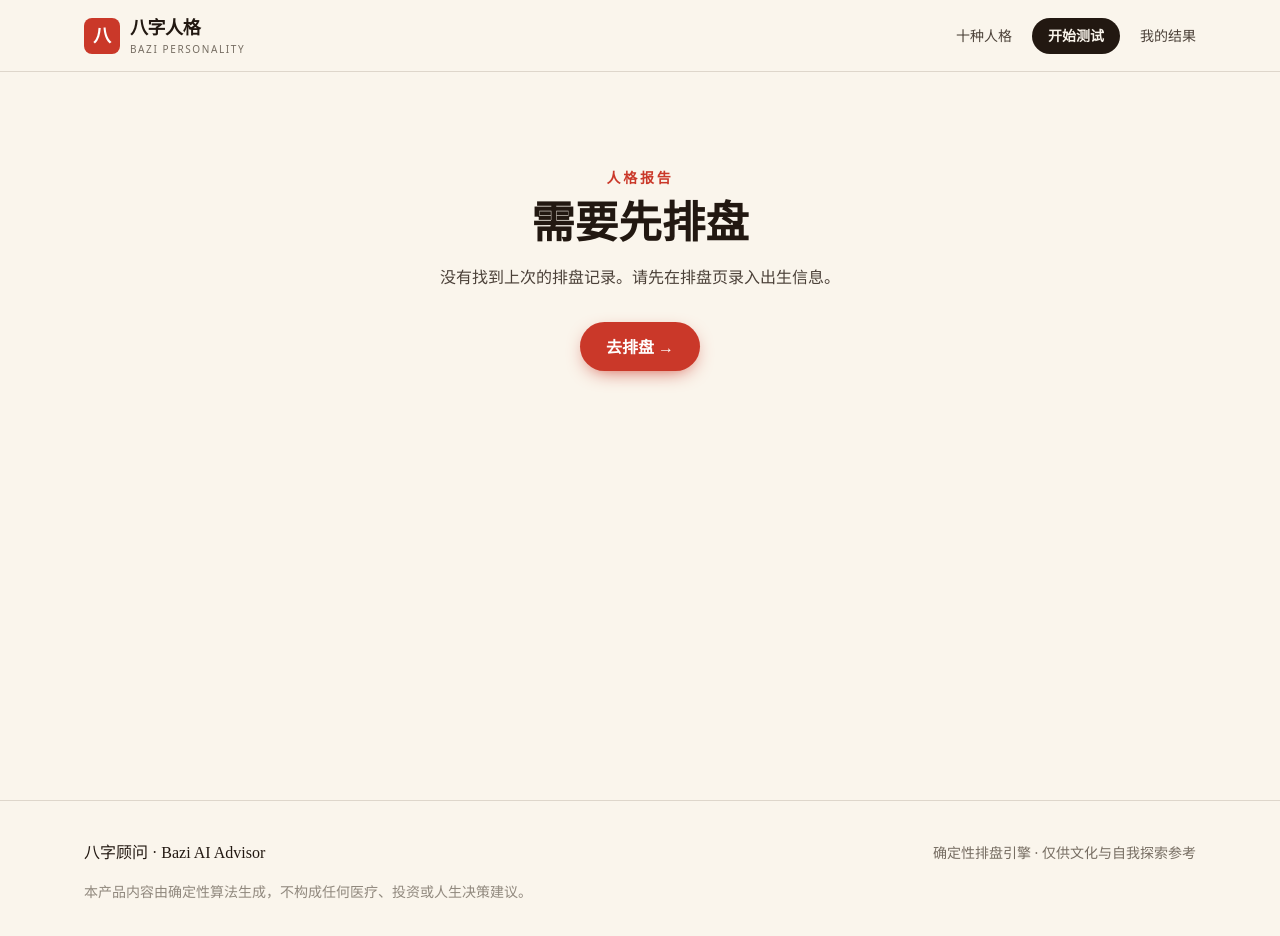
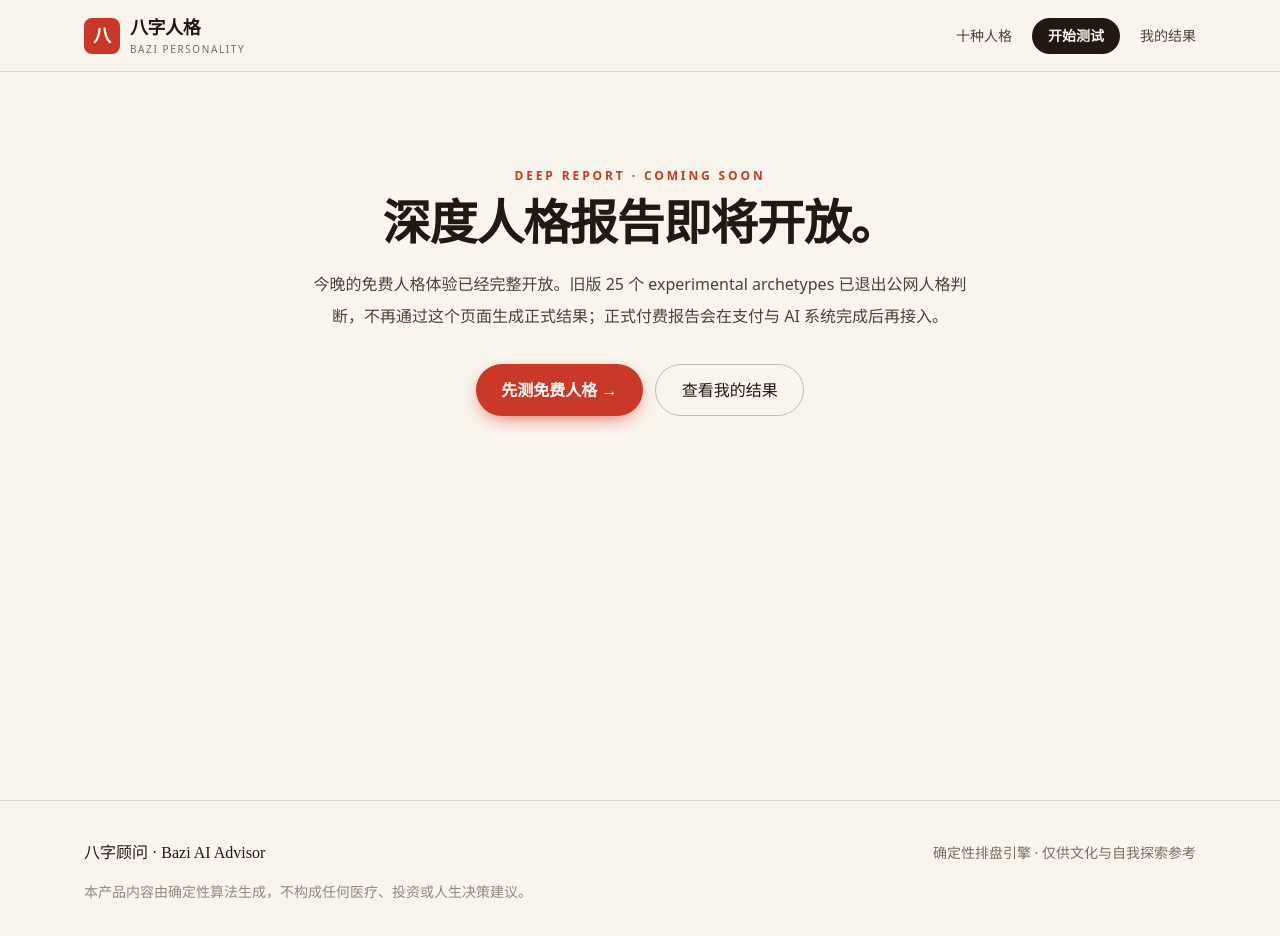
Before and after one commit to zoushunyu144000-ui/bazi-ai-advisor, a Next.js app: page /bazi-ai-advisor/report in a window 1280 px wide. Shown: the top 936 px of the page. Built offline with nearby package versions, Linux system fonts and the light colour scheme.

Commit message:
chore: retire legacy experimental report from public flow

```diff
--- a/app/report/page.tsx
+++ b/app/report/page.tsx
@@ -1,88 +1,16 @@
-"use client";
-import { useEffect, useState } from "react";
-import { calculateBazi } from "@/modules/bazi";
-import { interpretBaziChart } from "@/modules/interpretation";
-import { selectArchetypeCandidate } from "@/modules/interpretation/archetypes";
-import type { ArchetypeCandidate, InterpretationResult } from "@/modules/interpretation";
-import type { ArchetypePatternFamily } from "@/modules/interpretation/archetypes";
-import { computeTraditional } from "@/modules/bazi/traditional";
-import type { BaziCalculationResult, BirthProfile } from "@/types/domain";
-import { PersonalitySheet } from "@/app/_components/personality-sheet";
-import { ELEMENT_META, ARCHETYPES } from "@/lib/personality-archetypes";
 import Link from "next/link";
 
-interface Bundle {
-  result: BaziCalculationResult;
-  interpretation: InterpretationResult;
-  archetype: ArchetypeCandidate;
-  traditional: ReturnType<typeof computeTraditional>;
-}
-
 export default function ReportPage() {
-  const [bundle, setBundle] = useState<Bundle | null>(null);
-  const [error, setError] = useState<string | null>(null);
-
-  useEffect(() => {
-      try {
-        const raw = window.sessionStorage.getItem("bazi:last");
-        if (!raw) { setError("没有找到上次的排盘记录"); return; }
-        const { profile } = JSON.parse(raw) as { profile: BirthProfile };
-        const result = calculateBazi(profile);
-        const interpretation = interpretBaziChart(result.chart, result.derivedFeatures);
-        const archetype = selectArchetypeCandidate(result.chart, result.derivedFeatures, interpretation.signals, interpretation.dimensionDetails);
-        const monthElement = result.chart.pillars.month.branchElement;
-        const traditional = computeTraditional(result.chart, result.chart.pillars.year.stem, result.chart.pillars.year.branch, monthElement);
-        setBundle({ result, interpretation, archetype, traditional });
-      } catch (err) {
-        setError(err instanceof Error ? err.message : "读取失败");
-      }
-  }, []);
-
-  if (error) {
-    return (
-      <main className="mx-auto max-w-2xl px-5 py-24 text-center">
-        <p className="text-sm font-semibold tracking-[0.2em] text-cinnabar">人格报告</p>
-        <h1 className="display-lg mt-3">需要先排盘</h1>
-        <p className="mt-4 leading-relaxed text-soft">{error}。请先在排盘页录入出生信息。</p>
-        <Link href="/birth" className="btn-primary mt-8 inline-flex">去排盘 →</Link>
-      </main>
-    );
-  }
-
-  if (!bundle) {
-    return (
-      <main className="mx-auto max-w-2xl px-5 py-24 text-center">
-        <p className="text-sm text-muted">加载中…</p>
-      </main>
-    );
-  }
-
-  const element = bundle.archetype.archetype_seed.day_master_element;
-  const family = bundle.archetype.archetype_seed.dominant_family as ArchetypePatternFamily;
-  const archetypeData = ARCHETYPES[`${element}_${family}` as keyof typeof ARCHETYPES];
-
   return (
-    <main className="mx-auto max-w-5xl px-5 py-12 sm:py-16">
-      <header>
-        <p className="text-sm font-semibold tracking-[0.2em] text-cinnabar">人格报告</p>
-        <h1 className="display-lg mt-3">你的人格 IP 设定卡</h1>
-        <p className="mt-4 leading-relaxed text-soft">基于上次的排盘结果，自动生成属于你的人格原型。</p>
-      </header>
-      <div className="mt-10">
-        {archetypeData ? (
-          <PersonalitySheet
-            archetype={archetypeData}
-            elementMeta={ELEMENT_META[element]}
-            element={element}
-            dayMasterStem={bundle.result.chart.dayMaster.stem}
-            family={family}
-          />
-        ) : (
-          <p className="text-muted">未找到匹配的原型。</p>
-        )}
-      </div>
-      <div className="mt-10 text-center">
-        <Link href="/birth" className="btn-ghost">返回排盘重新生成</Link>
+    <main className="mx-auto max-w-3xl px-5 py-24 text-center">
+      <p className="text-xs font-bold tracking-[.24em] text-cinnabar">DEEP REPORT · COMING SOON</p>
+      <h1 className="mt-4 font-display text-4xl font-bold tracking-tight sm:text-5xl">深度人格报告即将开放。</h1>
+      <p className="mx-auto mt-5 max-w-2xl leading-8 text-soft">
+        今晚的免费人格体验已经完整开放。旧版 25 个 experimental archetypes 已退出公网人格判断，不再通过这个页面生成正式结果；正式付费报告会在支付与 AI 系统完成后再接入。
+      </p>
+      <div className="mt-8 flex flex-wrap justify-center gap-3">
+        <Link href="/birth" className="btn-primary">先测免费人格 →</Link>
+        <Link href="/result" className="btn-ghost">查看我的结果</Link>
       </div>
     </main>
   );
```
